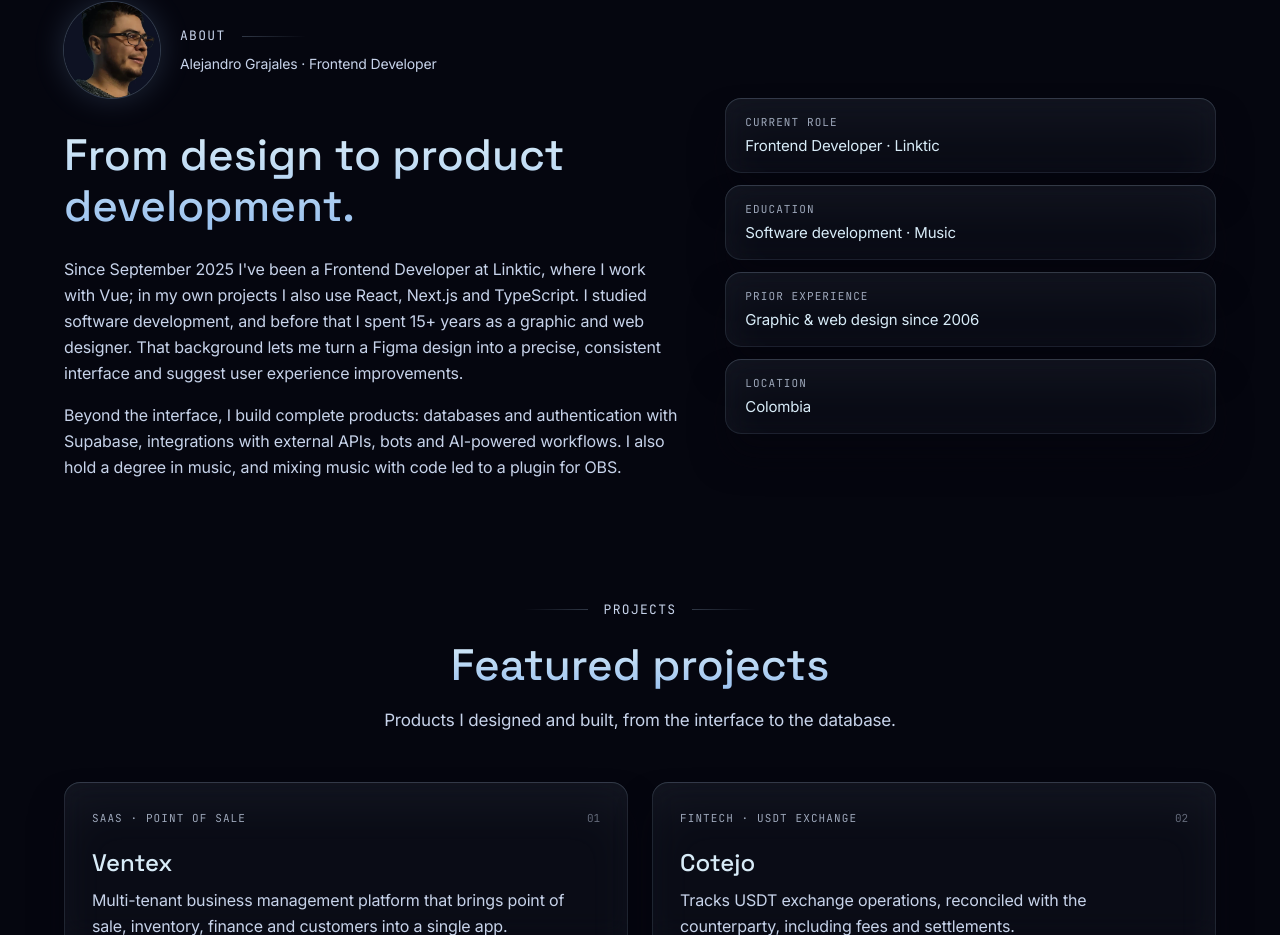
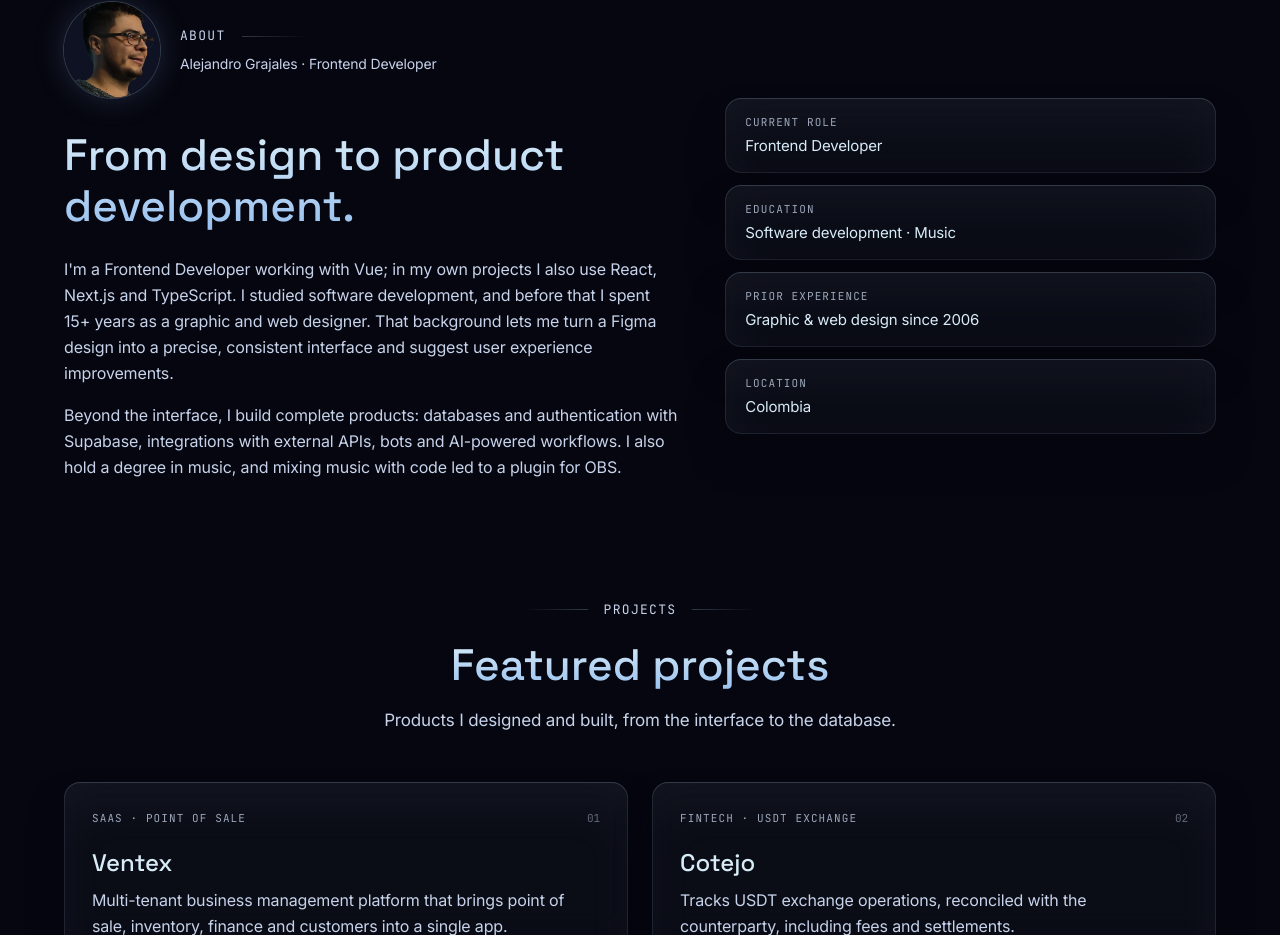
Before and after one commit to alejox/alejoxcode, a Next.js app: page /en in a window 1280 px wide. Shown: the part 958-1893 px from the top of the page. Built offline with nearby package versions, Linux system fonts and the light colour scheme; no server answers.

Commit message:
Botón Ko-fi con animación y CTA; quitar Linktic del sitio salvo en Experiencia

```diff
--- a/app/globals.css
+++ b/app/globals.css
@@ -278,3 +278,21 @@ h1, h2, h3, h4 {
 @media (prefers-reduced-motion: reduce) {
   *, *::before, *::after { animation: none !important; transition: none !important; }
 }
+
+
+/* Botón Ko-fi: pulso luminoso + vaivén de la taza para llamar la atención. */
+@keyframes coffee-pulse {
+  0% { box-shadow: 0 0 0 0 rgb(19 195 255 / 0.45), 0 8px 30px -8px rgb(19 195 255 / 0.5); }
+  70% { box-shadow: 0 0 0 18px rgb(19 195 255 / 0), 0 8px 30px -8px rgb(19 195 255 / 0.5); }
+  100% { box-shadow: 0 0 0 0 rgb(19 195 255 / 0), 0 8px 30px -8px rgb(19 195 255 / 0.5); }
+}
+@keyframes coffee-wiggle {
+  0%, 100% { transform: rotate(0deg); }
+  20% { transform: rotate(-14deg); }
+  40% { transform: rotate(10deg); }
+  60% { transform: rotate(-6deg); }
+  80% { transform: rotate(4deg); }
+}
+.coffee-cta { animation: coffee-pulse 2.4s ease-out infinite; }
+.coffee-cup { display: inline-block; transform-origin: 50% 80%; animation: coffee-wiggle 1.8s ease-in-out infinite; }
+.coffee-cta:hover { animation-play-state: paused; }
--- a/components/Plugins.tsx
+++ b/components/Plugins.tsx
@@ -26,14 +26,15 @@ export async function Plugins({ locale }: { locale: Locale }) {
             </SectionHead>
 
             {site.kofi && (
-              <div className="mt-8 flex justify-center">
+              <div className="mt-10 flex flex-col items-center gap-4">
+                <p className="max-w-md text-center text-[15px] leading-relaxed text-mist">{t.pluginsPage.coffeeCta}</p>
                 <a
                   href={site.kofi}
                   target="_blank"
                   rel="noreferrer"
-                  className="inline-flex items-center gap-2.5 rounded-full bg-[#13C3FF] px-7 py-3 text-[15px] font-semibold text-white shadow-[0_8px_30px_-8px_rgb(19_195_255/0.5)] transition hover:scale-[1.03] hover:brightness-105"
+                  className="coffee-cta inline-flex items-center gap-2.5 rounded-full bg-[#13C3FF] px-8 py-3.5 text-base font-semibold text-white transition hover:scale-[1.05] hover:brightness-110"
                 >
-                  <span aria-hidden className="text-lg">☕</span>
+                  <span aria-hidden className="coffee-cup text-xl">☕</span>
                   {t.pluginsPage.coffee}
                 </a>
               </div>
--- a/lib/content.ts
+++ b/lib/content.ts
@@ -24,7 +24,7 @@ const es = {
   meta: {
     title: "Alejandro Grajales — Frontend Developer",
     description:
-      "Frontend Developer en Linktic, trabajando con Vue. Construyo productos web con Vue, React, Next.js y Supabase, con integraciones e IA. Más de 15 años de experiencia previa en diseño gráfico.",
+      "Frontend Developer. Construyo productos web con Vue, React, Next.js y Supabase, con integraciones e IA. Más de 15 años de experiencia previa en diseño gráfico.",
   },
   nav: { about: "Sobre mí", projects: "Proyectos", experience: "Experiencia", plugins: "OBS", contact: "Contacto" },
   hero: {
@@ -39,11 +39,11 @@ const es = {
     eyebrow: "Sobre mí",
     title: "Del diseño al desarrollo de producto.",
     body: [
-      "Desde septiembre de 2025 soy Frontend Developer en Linktic, donde trabajo con Vue; en mis proyectos uso también React, Next.js y TypeScript. Estudié desarrollo de software y, antes, trabajé más de 15 años como diseñador gráfico y web. Esa base me permite llevar un diseño de Figma a una interfaz precisa y consistente, y proponer mejoras de experiencia de usuario.",
+      "Soy Frontend Developer y trabajo con Vue; en mis proyectos uso también React, Next.js y TypeScript. Estudié desarrollo de software y, antes, trabajé más de 15 años como diseñador gráfico y web. Esa base me permite llevar un diseño de Figma a una interfaz precisa y consistente, y proponer mejoras de experiencia de usuario.",
       "Más allá de la interfaz, construyo productos completos: bases de datos y autenticación con Supabase, integraciones con APIs externas, bots y procesos con IA. También soy graduado en música, y esa combinación de música y código terminó en un plugin para OBS.",
     ],
     facts: [
-      { label: "Rol actual", value: "Frontend Developer · Linktic" },
+      { label: "Rol actual", value: "Frontend Developer" },
       { label: "Formación", value: "Desarrollo de software · Música" },
       { label: "Experiencia previa", value: "Diseño gráfico y web desde 2006" },
       { label: "Ubicación", value: "Colombia" },
@@ -145,6 +145,7 @@ const es = {
     free: "Gratis · MIT",
     repoLink: "Código, instalación y FAQ",
     coffee: "Apóyame en Ko-fi",
+    coffeeCta: "¿Te sirven mis plugins? Invítame un café y ayúdame a crear más herramientas para streamers.",
     items: [
       {
         slug: "obs-now-playing",
@@ -222,7 +223,7 @@ const en: Content = {
   meta: {
     title: "Alejandro Grajales — Frontend Developer",
     description:
-      "Frontend Developer at Linktic, working with Vue. I build web products with Vue, React, Next.js and Supabase, including integrations and AI. 15+ years of prior experience in graphic design.",
+      "Frontend Developer. I build web products with Vue, React, Next.js and Supabase, including integrations and AI. 15+ years of prior experience in graphic design.",
   },
   nav: { about: "About", projects: "Projects", experience: "Experience", plugins: "OBS", contact: "Contact" },
   hero: {
@@ -237,11 +238,11 @@ const en: Content = {
     eyebrow: "About",
     title: "From design to product development.",
     body: [
-      "Since September 2025 I've been a Frontend Developer at Linktic, where I work with Vue; in my own projects I also use React, Next.js and TypeScript. I studied software development, and before that I spent 15+ years as a graphic and web designer. That background lets me turn a Figma design into a precise, consistent interface and suggest user experience improvements.",
+      "I'm a Frontend Developer working with Vue; in my own projects I also use React, Next.js and TypeScript. I studied software development, and before that I spent 15+ years as a graphic and web designer. That background lets me turn a Figma design into a precise, consistent interface and suggest user experience improvements.",
       "Beyond the interface, I build complete products: databases and authentication with Supabase, integrations with external APIs, bots and AI-powered workflows. I also hold a degree in music, and mixing music with code led to a plugin for OBS.",
     ],
     facts: [
-      { label: "Current role", value: "Frontend Developer · Linktic" },
+      { label: "Current role", value: "Frontend Developer" },
       { label: "Education", value: "Software development · Music" },
       { label: "Prior experience", value: "Graphic & web design since 2006" },
       { label: "Location", value: "Colombia" },
@@ -343,6 +344,7 @@ const en: Content = {
     free: "Free · MIT",
     repoLink: "Code, install guide and FAQ",
     coffee: "Support me on Ko-fi",
+    coffeeCta: "Are my plugins useful to you? Buy me a coffee and help me build more tools for streamers.",
     items: [
       {
         slug: "obs-now-playing",
```
